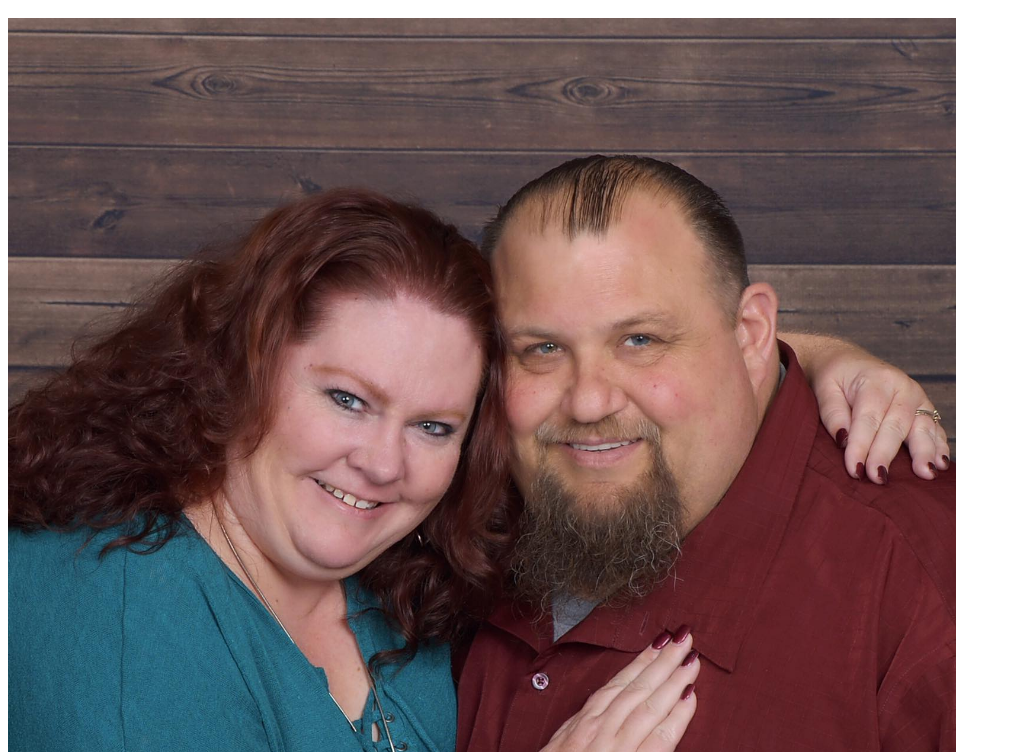
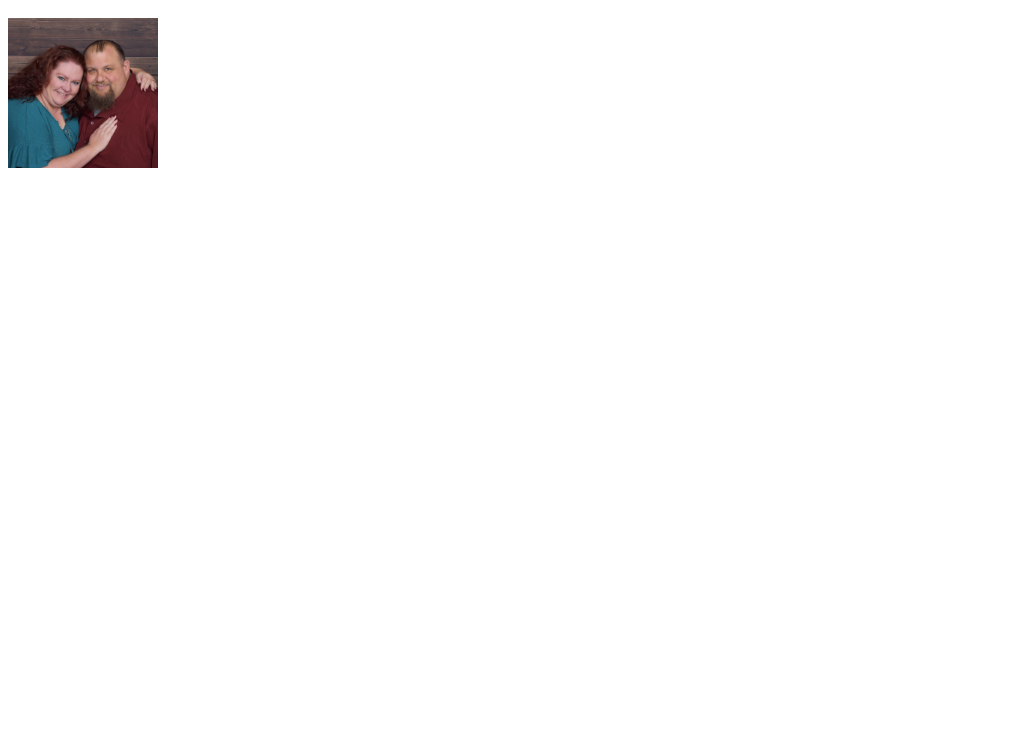
Before and after one commit to jenniferdetar/jenniferdetar.github.io, a plain HTML site: page index.html in a window 1280 px wide. Shown: the part 48-800 px from the top of the page, without its empty margins (0-1011 px from the left). Drawn offline with Linux system fonts and the light colour scheme.

Commit message:
Update index.html

```diff
--- a/index.html
+++ b/index.html
@@ -1,4 +1,4 @@
 <html>
     <h1>Jennifer's Portfolio</h1>
-    <img src="46971575_2252789984740216_7097138572775391232_n.jpg" width=75% height 75%/>
+    <img src="46971575_2252789984740216_7097138572775391232_n.jpg" width="150" height "280"/>
 </html>
```
